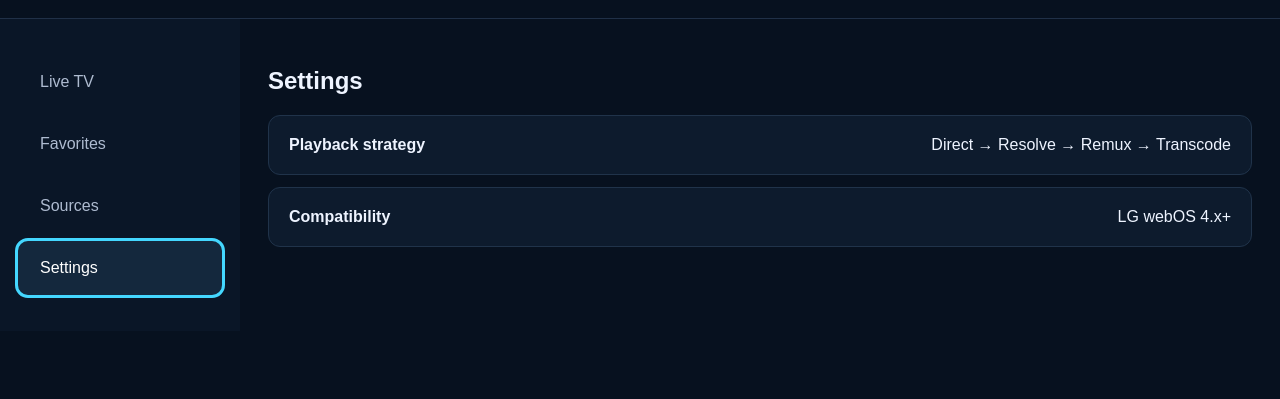
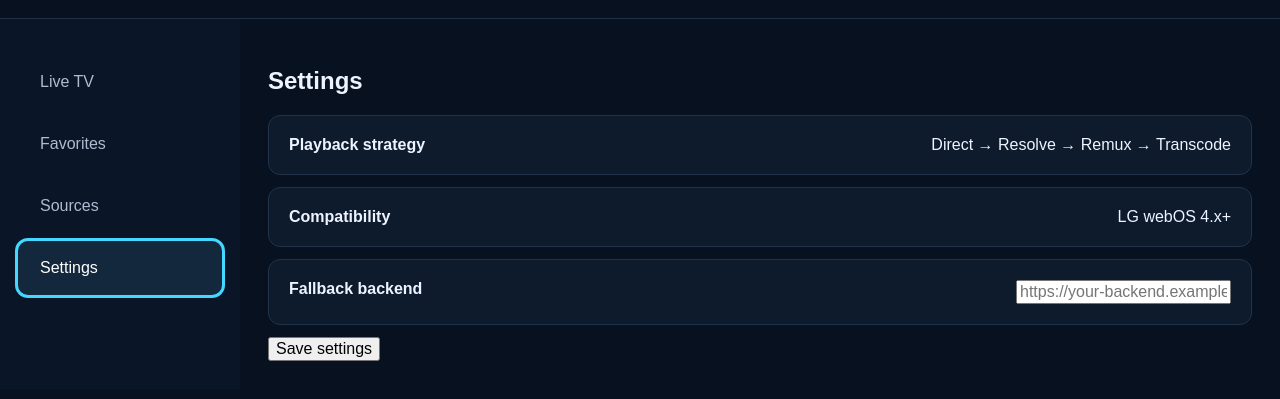
Before and after one commit to chuongnguyen89dn-ui/Iptvwebos, a plain HTML site: page index.html in a window 1280 px wide. Both pictures are taken after a click on the button "Settings". Shown: the part 57-456 px from the top of the page. Drawn offline with Linux system fonts and the light colour scheme.

Commit message:
Add fallback backend setting

```diff
--- a/index.html
+++ b/index.html
@@ -7,7 +7,7 @@
 <div id="live" class="view active"><div class="toolbar"><input id="search" placeholder="Search channels"><span id="sourceSummary"></span></div><div class="livegrid"><div id="groups" class="panel"></div><div id="channels" class="panel"></div><div class="playerpanel"><video id="video" autoplay controls></video><div id="now"><h2 id="nowName">Choose a channel</h2><p id="playState">Ready</p></div></div></div></div>
 <div id="favorites" class="view"><h1>Favorites</h1><div id="favoriteChannels" class="cards"></div></div>
 <div id="sources" class="view"><div class="viewhead"><div><h1>Sources</h1><p>Add as many M3U/M3U8 playlists as you need.</p></div><button id="addSource">+ Add source</button></div><div id="sourceList"></div></div>
-<div id="settings" class="view"><h1>Settings</h1><div class="setting"><b>Playback strategy</b><span>Direct → Resolve → Remux → Transcode</span></div><div class="setting"><b>Compatibility</b><span>LG webOS 4.x+</span></div></div>
+<div id="settings" class="view"><h1>Settings</h1><div class="setting"><b>Playback strategy</b><span>Direct → Resolve → Remux → Transcode</span></div><div class="setting"><b>Compatibility</b><span>LG webOS 4.x+</span></div><div class="setting"><b>Fallback backend</b><input id="backendUrl" placeholder="https://your-backend.example" value=""></div><button id="saveSettings">Save settings</button></div>
 </section></main></div>
 <div id="modal" class="modal hidden"><div class="dialog"><h2>Add playlist</h2><input id="sourceName" placeholder="Name"><input id="sourceUrl" placeholder="https://.../playlist.m3u"><div class="actions"><button id="cancelSource">Cancel</button><button id="saveSource">Add</button></div><p id="sourceError"></p></div></div>
 <script src="js/storage.js"></script><script src="js/m3u.js"></script><script src="js/resolver.js"></script><script src="js/player.js"></script><script src="js/remote.js"></script><script src="js/app.js"></script></body></html>
```
